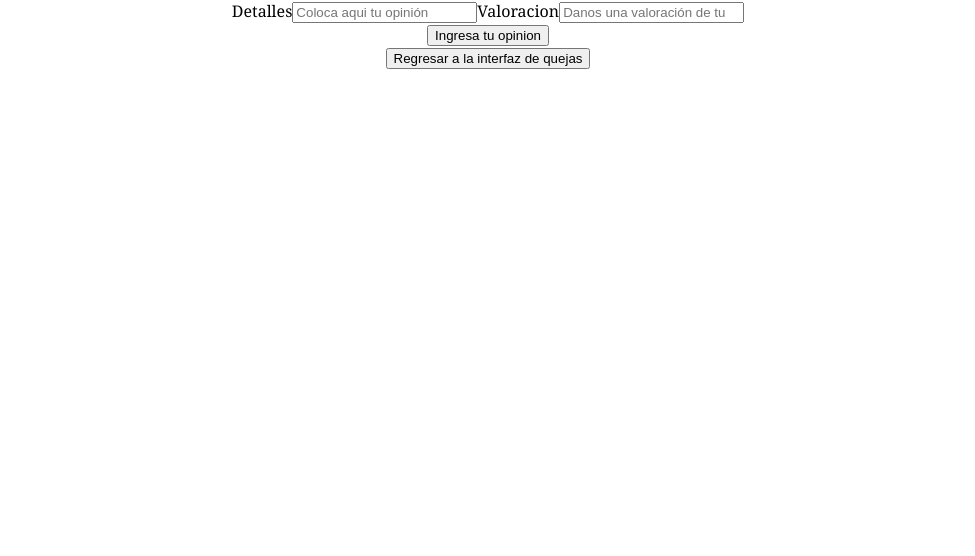
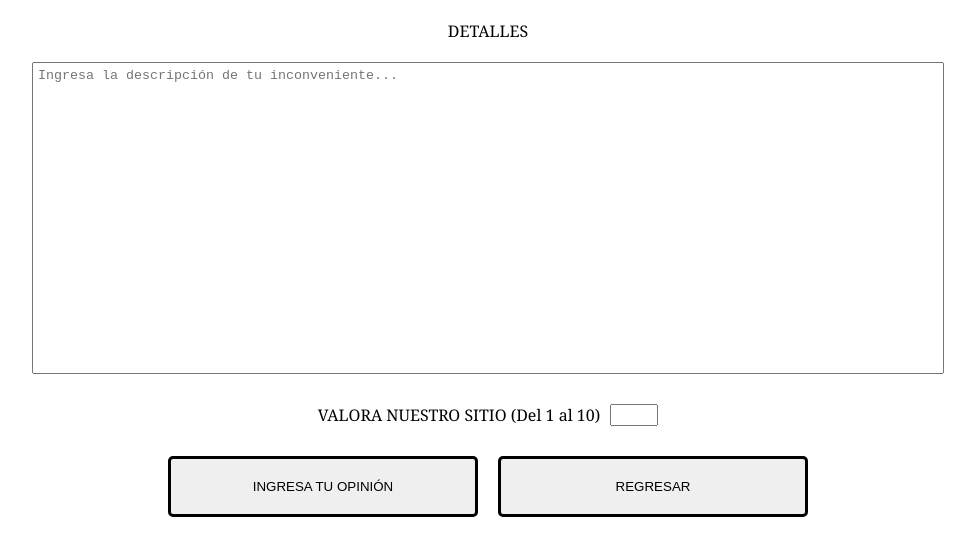
Before and after one commit to XaviX598/proyecto_grupo_3, a Vue app: page /#/ingresarQueja in a window 1280 px wide. Shown: the top 556 px of the page, without its empty margins (152-1127 px from the left). Built offline with nearby package versions, Linux system fonts and the light colour scheme.

Commit message:
paginas quejas

```diff
--- a/src/modules/acercamiento/pages/IngresarQuejasPage.vue
+++ b/src/modules/acercamiento/pages/IngresarQuejasPage.vue
@@ -1,24 +1,21 @@
 <template>
   <div class="container">
-    <div class="datos">
-      <label for="">Detalles</label>
-      <input
-        placeholder="Coloca aqui tu opinión"
-        type="text"
-        v-model="descripcion"
-      />
-      <label for="">Valoracion</label>
-      <input
-        placeholder="Danos una valoración de tu experiencia siendo 1 el mas bajo y 5 el mas alto"
-        type="number"
-        v-model="valoracion"
-      />
+    <div class="detalles">
+      <label class="detallestxt" for="">DETALLES</label>
+      <textarea class="descripcion_input" placeholder="Ingresa la descripción de tu inconveniente..."
+        v-model="descripcion">
+      </textarea>
+
     </div>
-    <div class="btn_guardar">
-      <button @click="agregarQueja">Ingresa tu opinion</button>
+    <div class="valoracion">
+      <label class="valoraciontxt" for="">VALORA NUESTRO SITIO (Del 1 al 10)</label>
+      <input class="valoracionnumber"  type="number" max="10" min="1" v-model="valoracion" />
+
     </div>
-    <div class="btn_regresar">
-      <button @click="regresar">Regresar a la interfaz de quejas</button>
+    <div class="botones">
+      <button class="btn_guardar" @click="agregarQueja">INGRESA TU OPINIÓN</button>
+
+      <button class="btn_regresar" @click="regresar">REGRESAR</button>
     </div>
   </div>
 </template>
@@ -45,6 +42,10 @@ export default {
         alert("Por favor, complete todos los campos obligatorios.");
         return;
       }
+      if (this.valoracion < 1 || this.valoracion > 10) {
+        alert("La valoración debe estar entre 1 y 10.");
+        return;
+      }
       const fechaActual = new Date().toISOString();
       const objeto = {
         usuario: this.usuariologin,
@@ -68,8 +69,78 @@ export default {
     regresar() {
       this.$router.push({ path: "/quejas" });
     },
+
   },
 };
 </script>
 
-<style></style>
+<style scoped>
+.container {
+  justify-content: center;
+  align-items: center;
+  display: flex;
+  flex-direction: column;
+  margin-top: 20px;
+  margin-bottom: 20px;
+}
+
+.detallestxt {
+  margin-bottom: 20px;
+}
+
+.detalles {
+  display: flex;
+  flex-direction: column;
+  margin-bottom: 30px;
+}
+
+.valoracion {
+  display: flex;
+  margin-bottom: 30px;
+}
+
+.valoraciontxt {
+  margin-right: 10px;
+
+}
+
+.valoracionnumber {
+  width: 40px;
+}
+
+.descripcion_input {
+  height: 300px;
+  width: 900px;
+  resize: none;
+  padding: 5px;
+  white-space: pre-line;
+  text-align: left;
+}
+
+.btn_guardar,
+.btn_regresar {
+  width: 100%;
+  padding: 20px 10px;
+  border: solid;
+  border-radius: 5px;
+}
+
+.btn_guardar {
+  margin-right: 20px;
+}
+
+.btn_guardar:hover {
+  cursor: pointer;
+  background-color: rgb(104, 169, 112);
+}
+
+.btn_regresar:hover {
+  cursor: pointer;
+  background-color: rgb(190, 114, 113);
+}
+
+.botones {
+  display: flex;
+  width: 50%;
+}
+</style>
--- a/src/modules/acercamiento/pages/QuejasPage.vue
+++ b/src/modules/acercamiento/pages/QuejasPage.vue
@@ -1,22 +1,19 @@
 <template>
-    <div class="tabla">
-        <table border="1">
-            <tr>
-                <th>Usuario</th>
-                <th>Fecha</th>
-                <th>Detalles</th>
-                <th>Valoración</th>
-            </tr>
-            <tr v-for="(opinion, index) in opiniones" :key="index">
-                <td>{{ opinion.usuario.usuario }}</td>
-                <td>{{ formatearFecha(opinion.fecha) }}</td>
-                <td>{{ opinion.descripcion }}</td>
-                <td>{{ opinion.valoracion }}</td>
-            </tr>
-        </table>
+    <div class="btn_irQuejas">
+        <button class="btnQuejas" @click="agregarQueja">Ingresar opinión</button>
+    </div>
+    <div class="conversacion">
+        <div v-for="(opinion, index) in opiniones" :key="index" class="mensaje">
+            <div class="usuario-fecha">
+                <div class="usuario">{{ opinion.usuario.usuario }}</div>
+                <div class="fecha">{{ formatearFecha(opinion.fecha) }}</div>
+            </div>
+            <div class="descripcion"> {{ opinion.descripcion }}</div>
+            <div class="valoracion">Valoración: {{ opinion.valoracion }}</div>
+        </div>
     </div>
     <div class="btn_irQuejas">
-        <button @click="agregarQueja">Ingresa tu opinión sobre nuestro sitio</button>
+        <button class="btnQuejas" @click="agregarQueja">Ingresar opinión</button>
     </div>
 </template>
 
@@ -54,6 +51,7 @@ export default {
                         fechaFormateada: this.formatearFecha(opinion.fecha)
                     };
                 });
+                this.opiniones = this.opiniones.reverse();
             })
             .catch(error => {
                 console.error("Error al obtener opiniones:", error);
@@ -63,4 +61,66 @@ export default {
 
 };
 </script>
-<style></style>
+
+<style scoped>
+.conversacion {
+    width: 100%;
+}
+
+.mensaje {
+    background-color: #f2f2f2;
+    border: 1px solid #ddd;
+    padding: 10px;
+    margin: 10px;
+    border-radius: 5px;
+    display: flex;
+    flex-direction: column;
+}
+
+.usuario-fecha {
+    display: flex;
+    justify-content: space-between;
+    align-items: flex-start;
+}
+
+
+
+.fecha {
+    font-size: 12px;
+    color: #888;
+}
+
+.descripcion {
+    font-size: 14px;
+    margin-top: 40px;
+    font-weight: bold;
+    text-align: start;
+    /* Centrar la descripción */
+}
+
+.valoracion {
+    align-self: flex-end;
+    margin-top: 20px;
+}
+
+.btnQuejas {
+    padding: 10px 30px;
+    background-color: #017DC7;
+    color: white;
+    border-radius: 5px;
+}
+
+.btnQuejas:hover {
+    cursor: pointer;
+    color: #017DC7;
+    background-color: #ddd;
+
+}
+
+.btn_irQuejas {
+    margin-top: 15px;
+    margin-bottom: 15px;
+    margin-left: 10px;
+    text-align: start;
+}
+</style>
--- a/src/modules/publicaciones/pages/NoticiasPage.vue
+++ b/src/modules/publicaciones/pages/NoticiasPage.vue
@@ -1,4 +1,7 @@
 <template>
+  <div>
+    <button @click="agregarNoticia">Ingresa tu noticia</button>
+  </div>
   <div class="noticia">
     <tr v-for="(noticia, id) in noticias" :key="id">
       <h1>{{ noticia.usuario.usuario }}</h1>
@@ -6,28 +9,14 @@
       <h1>{{ noticia.titulo }}</h1>
       <p>{{ noticia.descripcion }}</p>
       <div>
-        <img
-          v-if="comprobar(noticia.imagen)"
-          :src="noticia.imagen"
-          alt="No se pudo encontrar la imagen"
-        />
+        <img v-if="comprobar(noticia.imagen)" :src="noticia.imagen" alt="No se pudo encontrar la imagen" />
       </div>
 
-      <iframe
-        v-if="comprobar(noticia.video)"
-        width="560"
-        height="315"
-        :src="'https://www.youtube.com/embed/' + noticia.video"
-        title="YouTube video player"
-        frameborder="0"
+      <iframe v-if="comprobar(noticia.video)" width="560" height="315"
+        :src="'https://www.youtube.com/embed/' + noticia.video" title="YouTube video player" frameborder="0"
         allow="accelerometer; autoplay; clipboard-write; encrypted-media; gyroscope; picture-in-picture; web-share"
-        allowfullscreen
-      ></iframe>
+        allowfullscreen></iframe>
     </tr>
-  </div>
-
-  <div>
-    <button @click="agregarNoticia">Ingresa tu noticia</button>
   </div>
 </template>
 
```
Also changed, not shown: src/modules/publicaciones/pages/IngresarNoticiasPage.vue (+10 -11 lines).
